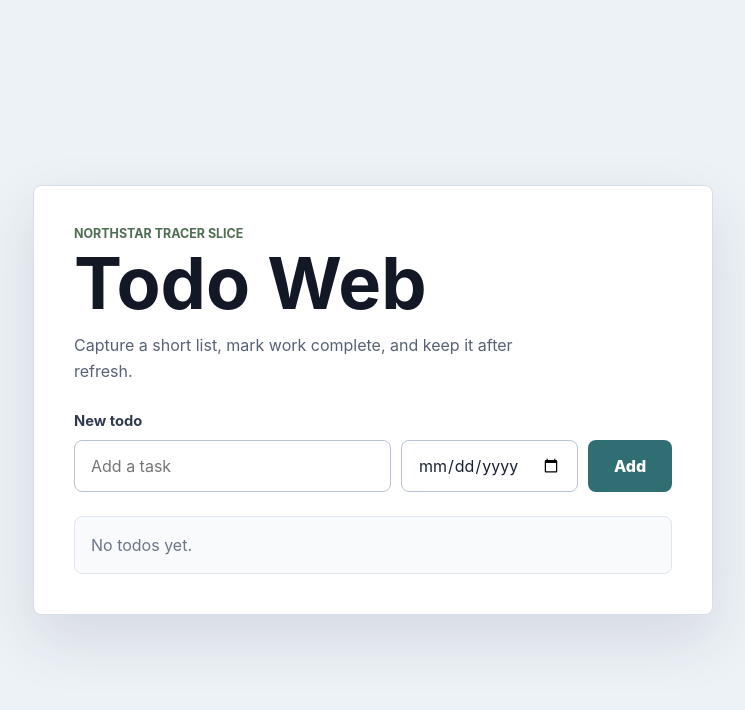
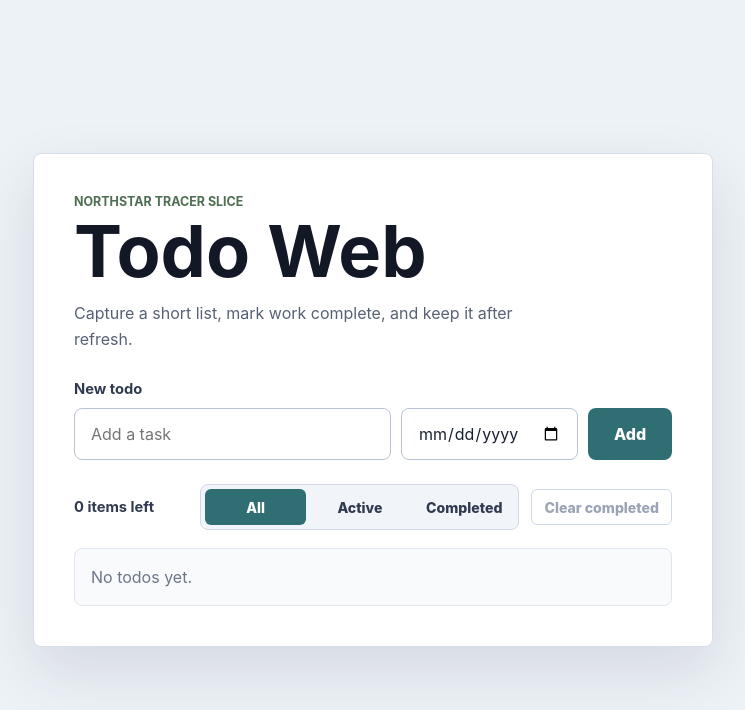
Before and after one commit to paulpai0412/northstar-todo-web, a React (Vite) app: page / in a window 1280 px wide. Shown: the top 710 px of the page, without its empty margins (267-1012 px from the left). Built offline with nearby package versions, Linux system fonts and the light colour scheme.

Commit message:
Add todo filters and clear completed

```diff
--- a/src/main.tsx
+++ b/src/main.tsx
@@ -1,14 +1,33 @@
 import { FormEvent, useEffect, useState } from "react";
 import { createRoot } from "react-dom/client";
-import { addTodo, isTodoOverdue, toggleTodo, type Todo } from "./todos";
+import {
+  addTodo,
+  clearCompletedTodos,
+  countActiveTodos,
+  filterTodos,
+  isTodoOverdue,
+  toggleTodo,
+  type Todo,
+  type TodoFilter
+} from "./todos";
 import "./styles.css";
 
 const STORAGE_KEY = "northstar-todo-web.todos";
+const FILTER_OPTIONS: { value: TodoFilter; label: string }[] = [
+  { value: "all", label: "All" },
+  { value: "active", label: "Active" },
+  { value: "completed", label: "Completed" }
+];
 
 function App() {
   const [todos, setTodos] = useState<Todo[]>(() => loadTodos());
   const [todoText, setTodoText] = useState("");
   const [dueDate, setDueDate] = useState("");
+  const [filter, setFilter] = useState<TodoFilter>("all");
+
+  const activeCount = countActiveTodos(todos);
+  const visibleTodos = filterTodos(todos, filter);
+  const completedCount = todos.length - activeCount;
 
   useEffect(() => {
     localStorage.setItem(STORAGE_KEY, JSON.stringify(todos));
@@ -57,11 +76,40 @@ function App() {
           </div>
         </form>
 
+        <div className="todo-toolbar" aria-label="Todo controls">
+          <p className="active-count" aria-live="polite">
+            {activeCount} {activeCount === 1 ? "item" : "items"} left
+          </p>
+
+          <div className="filter-group" aria-label="Filter todos">
+            {FILTER_OPTIONS.map((option) => (
+              <button
+                key={option.value}
+                type="button"
+                className={filter === option.value ? "active" : undefined}
+                aria-pressed={filter === option.value}
+                onClick={() => setFilter(option.value)}
+              >
+                {option.label}
+              </button>
+            ))}
+          </div>
+
+          <button
+            type="button"
+            className="clear-completed"
+            disabled={completedCount === 0}
+            onClick={() => setTodos((currentTodos) => clearCompletedTodos(currentTodos))}
+          >
+            Clear completed
+          </button>
+        </div>
+
         <ul className="todo-list" aria-label="Todo list">
-          {todos.length === 0 ? (
+          {visibleTodos.length === 0 ? (
             <li className="empty-state">No todos yet.</li>
           ) : (
-            todos.map((todo) => {
+            visibleTodos.map((todo) => {
               const overdue = isTodoOverdue(todo);
               const itemClassName = [
                 "todo-item",
--- a/src/styles.css
+++ b/src/styles.css
@@ -115,6 +115,69 @@ h1 {
   background: #24595d;
 }
 
+.todo-toolbar {
+  display: grid;
+  grid-template-columns: minmax(110px, 1fr) auto auto;
+  gap: 12px;
+  align-items: center;
+  margin-bottom: 18px;
+}
+
+.active-count {
+  margin: 0;
+  color: #303b50;
+  font-size: 0.92rem;
+  font-weight: 700;
+}
+
+.filter-group {
+  display: inline-grid;
+  grid-template-columns: repeat(3, minmax(0, 1fr));
+  gap: 4px;
+  padding: 4px;
+  border: 1px solid #cfd8e6;
+  border-radius: 8px;
+  background: #f1f5f9;
+}
+
+.filter-group button,
+.clear-completed {
+  min-height: 36px;
+  border: 0;
+  border-radius: 6px;
+  color: #303b50;
+  background: transparent;
+  font-size: 0.88rem;
+  font-weight: 800;
+  cursor: pointer;
+}
+
+.filter-group button {
+  padding: 0 12px;
+}
+
+.filter-group button:hover,
+.filter-group button.active {
+  color: #ffffff;
+  background: #2f6f73;
+}
+
+.clear-completed {
+  padding: 0 12px;
+  border: 1px solid #cfd8e6;
+  background: #ffffff;
+}
+
+.clear-completed:hover:not(:disabled) {
+  border-color: #9caec4;
+  background: #f8fafc;
+}
+
+.clear-completed:disabled {
+  color: #9aa4b5;
+  cursor: not-allowed;
+}
+
 .todo-list {
   display: grid;
   gap: 10px;
@@ -210,4 +273,18 @@ h1 {
   .todo-entry button {
     min-height: 48px;
   }
+
+  .todo-toolbar {
+    grid-template-columns: 1fr;
+    align-items: stretch;
+  }
+
+  .filter-group {
+    width: 100%;
+  }
+
+  .filter-group button,
+  .clear-completed {
+    min-height: 42px;
+  }
 }
--- a/src/todos.ts
+++ b/src/todos.ts
@@ -4,6 +4,8 @@ export type Todo = {
   completed: boolean;
   dueDate?: string;
 };
+
+export type TodoFilter = "all" | "active" | "completed";
 
 export function addTodo(todos: Todo[], text: string, dueDate = ""): Todo[] {
   const trimmedText = text.trim();
@@ -46,6 +48,26 @@ export function formatDateInputValue(date: Date): string {
   return `${year}-${month}-${day}`;
 }
 
+export function filterTodos(todos: Todo[], filter: TodoFilter): Todo[] {
+  if (filter === "active") {
+    return todos.filter((todo) => !todo.completed);
+  }
+
+  if (filter === "completed") {
+    return todos.filter((todo) => todo.completed);
+  }
+
+  return todos;
+}
+
+export function countActiveTodos(todos: Todo[]): number {
+  return todos.filter((todo) => !todo.completed).length;
+}
+
+export function clearCompletedTodos(todos: Todo[]): Todo[] {
+  return todos.filter((todo) => !todo.completed);
+}
+
 function createTodoId(): string {
   if (typeof crypto !== "undefined" && "randomUUID" in crypto) {
     return crypto.randomUUID();
```
Also changed, not shown: 2 other files (tests, documents, lock files or other folders).
